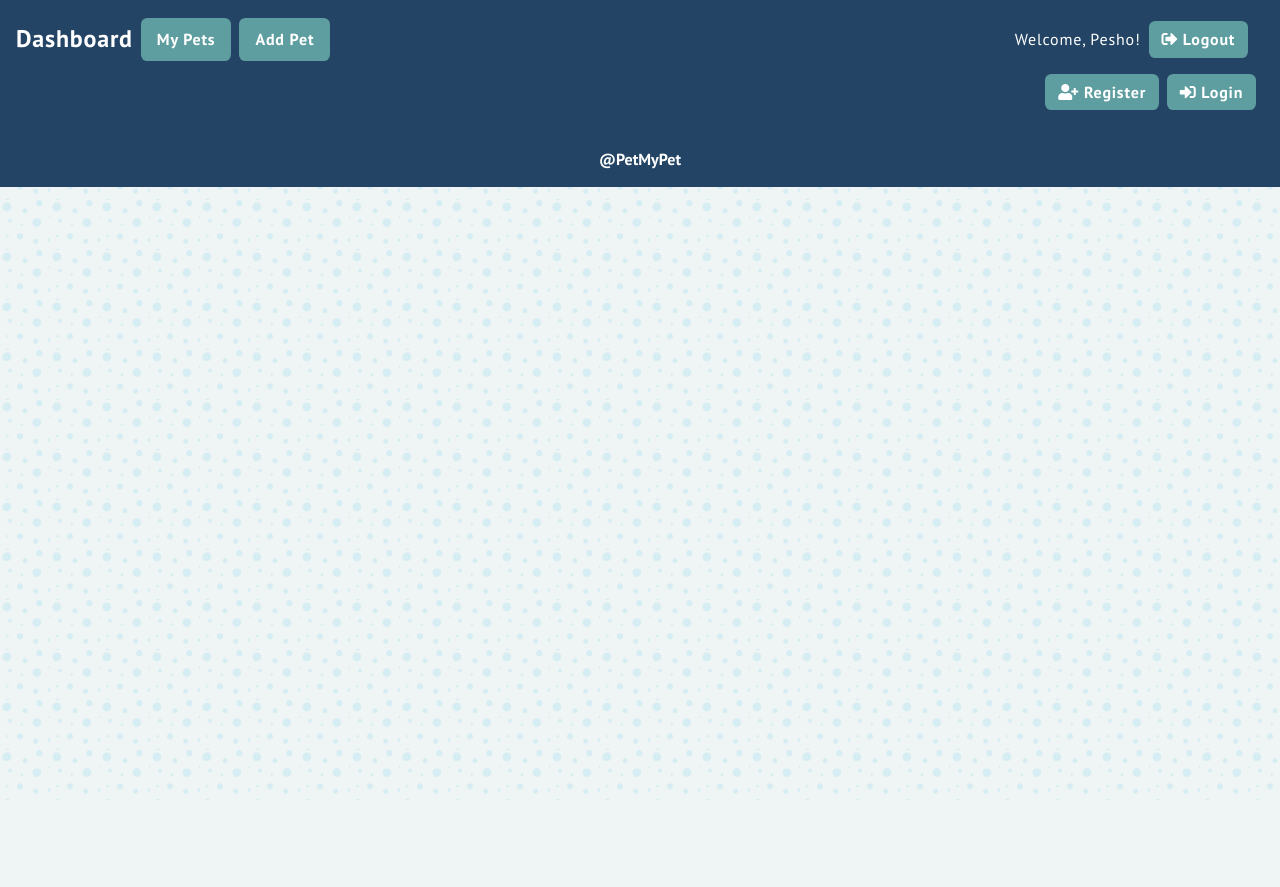
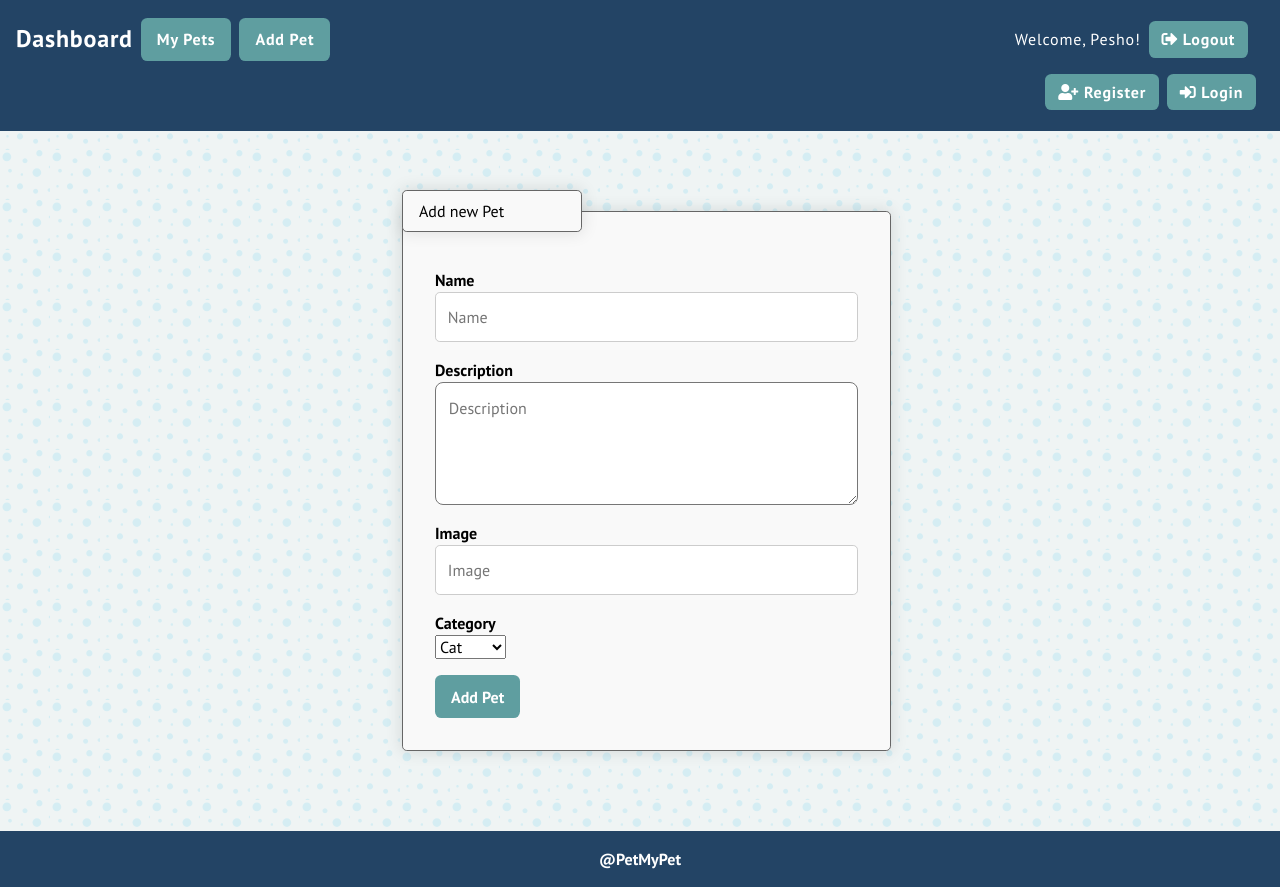
Before and after one commit to NickolaNikolov/react-my-pets, a React (Create React App) app: page /pets/create in a window 1280 px wide. Before the commit the page ends 800 px from the top, so only its background shows below. Built offline with nearby package versions, Linux system fonts and the light colour scheme; a web font is replaced by a local one.

Commit message:
Finish with the components

```diff
--- a/src/App.js
+++ b/src/App.js
@@ -4,6 +4,8 @@ import Header from './components/Header/Header';
 import Footer from './components/Footer/Footer';
 import Categories from './components/Categories/Categories';
 import PetDetails from './components/PetDetails/PetDetails';
+import EditPetDetails from './components/EditPetDetails/EditPetDetails';
+import CreatePet from './components/CreatePet/CreatePet';
 import DemoPage from './components/Demo';
 
 import './App.css';
@@ -16,7 +18,9 @@ function App() {
             <Switch>
                 <Route path="/" component={Categories} exact/>
                 <Route path="/categories/:category" component ={Categories}/>
-                <Route path="/pets/details/:petId" component={PetDetails}/>
+                <Route path="/pets/details/:petId" exact component={PetDetails}/>
+                <Route path="/pets/details/:petId/edit" component={EditPetDetails}/>
+                <Route path="/pets/create" component={CreatePet}/>
                 <Route path="/demo" component={DemoPage}/>
             </Switch>
 
--- a/src/components/Categories/Categories.js
+++ b/src/components/Categories/Categories.js
@@ -2,7 +2,7 @@ import { Component } from 'react';
 
 import * as petService from '../../service/petService';
 
-import Pet from '../Pet/Pet';
+import Pet from '../PetCard/PetCard';
 import CategoryNavigation from '../CategoryNavigation/CategoryNavigation';
 
 class Categories extends Component {
--- /dev/null
+++ b/src/components/CreatePet/CreatePet.js
@@ -0,0 +1,66 @@
+import * as petService from '../../service/petService';
+
+const CreatePet = ({
+    history
+}) => {
+
+    const onCreatePetSubmitHandler = (e) => {
+        e.preventDefault();
+
+        const {name, description, imageURL, category} = e.target;
+
+        petService.create(name.value, description.value, imageURL.value, category.value)
+            .then(() => {
+                history.push('/');
+            })
+
+    };
+
+    return (
+        <section className="create">
+            <form onSubmit={onCreatePetSubmitHandler}>
+                <fieldset>
+                    <legend>Add new Pet</legend>
+                    <p className="field">
+                        <label htmlFor="name">Name</label>
+                        <span className="input">
+                            <input type="text" name="name" id="name" placeholder="Name" />
+                            <span className="actions"></span>
+                        </span>
+                    </p>
+                    <p className="field">
+                        <label htmlFor="description">Description</label>
+                        <span className="input">
+                            <textarea rows="4" cols="45" type="text" name="description" id="description"
+                                placeholder="Description"></textarea>
+                            <span className="actions"></span>
+                        </span>
+                    </p>
+                    <p className="field">
+                        <label htmlFor="image">Image</label>
+                        <span className="input">
+                            <input type="text" name="imageURL" id="image" placeholder="Image" />
+                            <span className="actions"></span>
+                        </span>
+                    </p>
+                    <p className="field">
+                        <label htmlFor="category">Category</label>
+                        <span className="input">
+                            <select type="text" name="category">
+                                <option value="Cat">Cat</option>
+                                <option value="Dog">Dog</option>
+                                <option value="Parrot">Parrot</option>
+                                <option value="Reptile">Reptile</option>
+                                <option value="Other">Other</option>
+                            </select>
+                            <span className="actions"></span>
+                        </span>
+                    </p>
+                    <input className="button submit" type="submit" value="Add Pet" />
+                </fieldset>
+            </form>
+        </section>
+    );
+};
+
+export default CreatePet;
--- /dev/null
+++ b/src/components/EditPetDetails/EditPetDetails.js
@@ -0,0 +1,45 @@
+import {useEffect, useState} from 'react';
+import * as petService from '../../service/petService';
+
+import InputError from '../Shared/InputError/InputError';
+
+const EditPetDetails = ({
+    match
+}) => {
+    const [pet, setPet] = useState({});
+    const [errorMessage, setErrorMessage] = useState('');
+    useEffect(() => {
+        petService.getOne(match.params.petId)
+            .then(res => setPet(res))
+    }, [])
+
+    const onDescriptionSaveSubmit = (e) => {
+        e.preventDefault();
+        console.log(e.target.description.value);
+    }
+
+    const onDescriptionChangeHandler = (e) => {
+        e.preventDefault();
+        if(e.target.value.length < 10) {
+            setErrorMessage('Description too short!');
+        } else {
+            setErrorMessage('');
+        }
+
+    }
+
+    return (
+        <section className="detailsMyPet">
+            <h3>{pet.name}</h3>
+            <p>Pet counter: <i className="fas fa-heart"></i> {pet.likes}</p>
+            <p className="img"><img src={pet.imageURL} /></p>
+            <form onSubmit={onDescriptionSaveSubmit}>
+                <textarea type="text" name="description" onBlur={onDescriptionChangeHandler} defaultValue={pet.description}></textarea>
+                <InputError>{errorMessage}</InputError>
+                <button className="button"> Save</button>
+            </form>
+        </section>
+    );
+};
+
+export default EditPetDetails;
--- a/src/components/Header/Header.js
+++ b/src/components/Header/Header.js
@@ -1,3 +1,5 @@
+import {Link} from 'react-router-dom';
+
 const Header = () => {
     return (
         <header id="site-header">
@@ -5,9 +7,9 @@ const Header = () => {
 
                 <section className="navbar-dashboard">
                     <div className="first-bar">
-                        <a href="#">Dashboard</a>
-                        <a className="button" href="#">My Pets</a>
-                        <a className="button" href="#">Add Pet</a>
+                        <Link to="/">Dashboard</Link>
+                        <Link className="button" to="#">My Pets</Link>
+                        <Link className="button" to="/pets/create">Add Pet</Link>
                     </div>
                     <div className="second-bar">
                         <ul>
--- a/src/components/Pet/Pet.js
+++ b/src/components/PetCard/PetCard.js
@@ -1,6 +1,6 @@
 import {Link} from 'react-router-dom';
 
-const Pet = ({
+const PetCard = ({
     id,
     name,
     description,
@@ -23,4 +23,4 @@ const Pet = ({
     );
 }
 
-export default Pet;
+export default PetCard;
--- a/src/components/PetDetails/PetDetails.js
+++ b/src/components/PetDetails/PetDetails.js
@@ -1,4 +1,5 @@
-import {useEffect, useState} from 'react';
+import { useEffect, useState } from 'react';
+import {Link} from 'react-router-dom';
 import * as petService from '../../service/petService';
 
 const PetDetails = ({
@@ -18,6 +19,10 @@ const PetDetails = ({
             </p>
             <p className="img"><img src={pet.imageURL} /></p>
             <p className="description">{pet.description}</p>
+            <div class="pet-info">
+                <Link to={`/pets/details/${pet.id}/edit`}><button class="button">Edit</button></Link>
+                <Link to="#"><button class="button">Delete</button></Link>
+            </div>
         </section>
     );
 }
--- /dev/null
+++ b/src/components/Shared/InputError/InputError.css
@@ -0,0 +1,4 @@
+.input-error {
+    color:red;
+    font-weight: bold
+}
--- /dev/null
+++ b/src/components/Shared/InputError/InputError.js
@@ -0,0 +1,13 @@
+import './InputError.css';
+const InputError = ({ children }) => {
+
+    if (!children) {
+        return null;
+    }
+
+    return (
+        <div className="input-error">{children}</div>
+    );
+}
+
+export default InputError;
--- a/src/service/petService.js
+++ b/src/service/petService.js
@@ -7,10 +7,27 @@ export const getAll = (category = '') => {
         .then(res => res.json())
         .catch(error => console.log(error));
 
-}
+};
 
 export const getOne = (petId) => {
     return fetch(`${url}/${petId}`)
         .then(res => res.json())
         .catch(error => console.log(error));
-}
+};
+
+export const create = (petName, description, imageURL, category) => {
+    let pet = {
+        name: petName,
+        description,
+        imageURL,
+        category
+    };
+
+    return fetch(url, {
+        method: 'POST',
+        headers: {
+            'Content-Type': 'application/json'
+        },
+        body: JSON.stringify(pet)
+    });
+};
```
Also changed, not shown: resources/index.html (+2 -57 lines).
